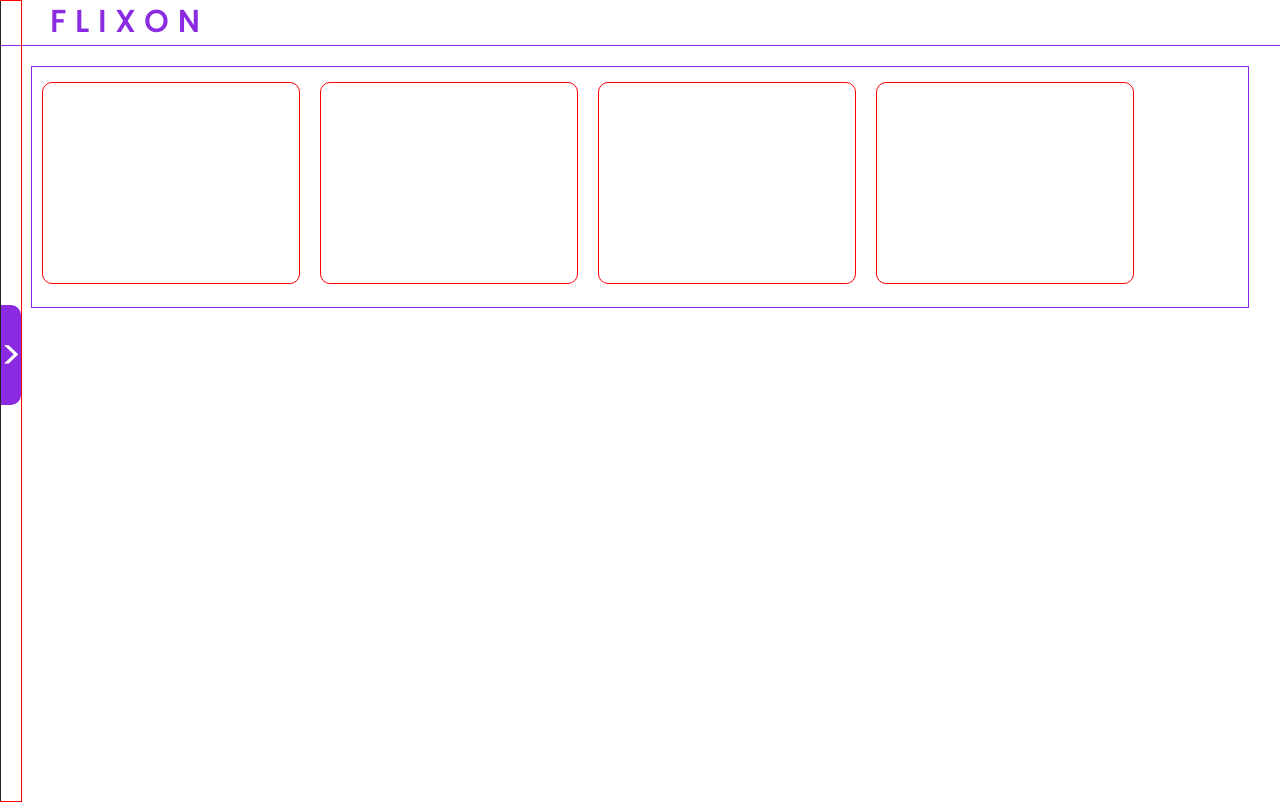
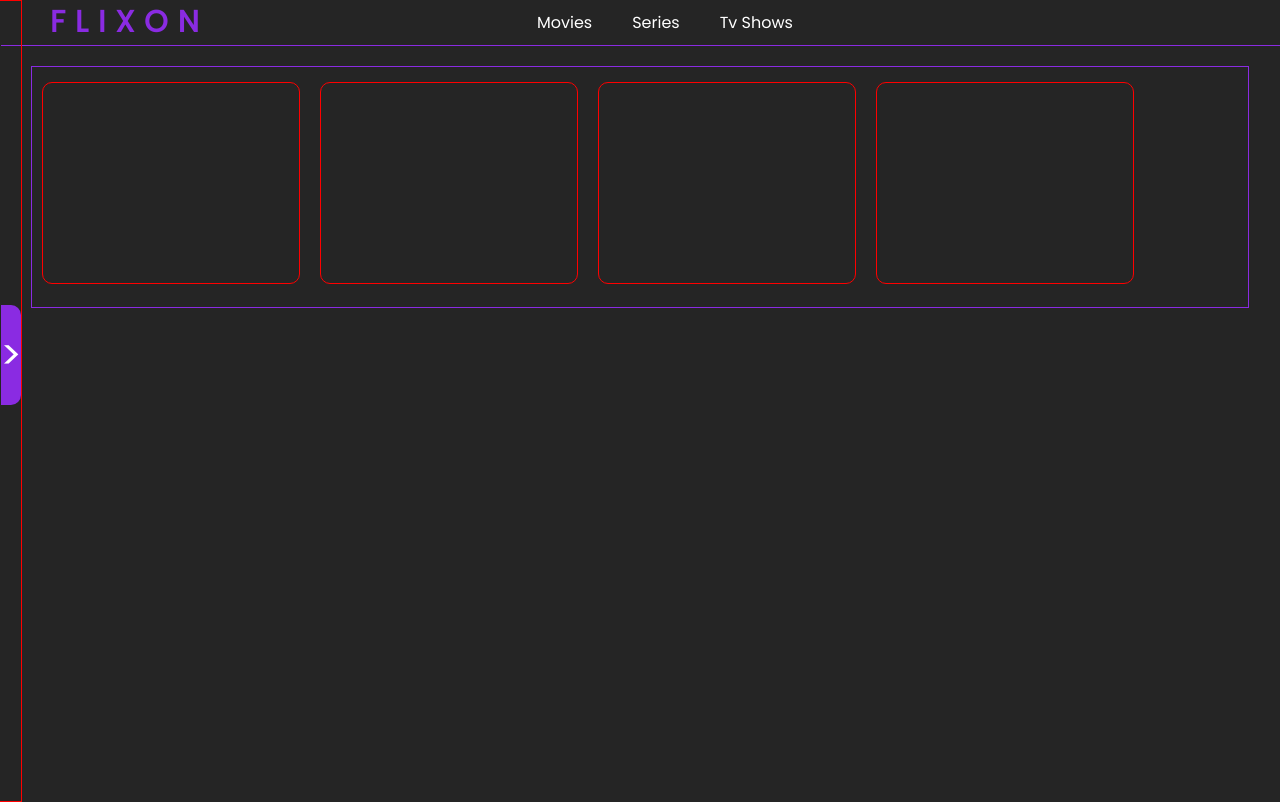
Before and after one commit to SarthakSanjay/flixon, a plain HTML site: page home.html in a window 1280 px wide. Drawn offline with Linux system fonts and the light colour scheme; no server answers; a web font is replaced by a local one.

Commit message:
add some css

```diff
--- a/index.css
+++ b/index.css
@@ -4,6 +4,9 @@
     padding: 0;
     font-family: 'Poppins', sans-serif;
     color: white;
+}
+body{
+    background-color: #252525;
 }
 #sidebar{
     position: absolute;
```
